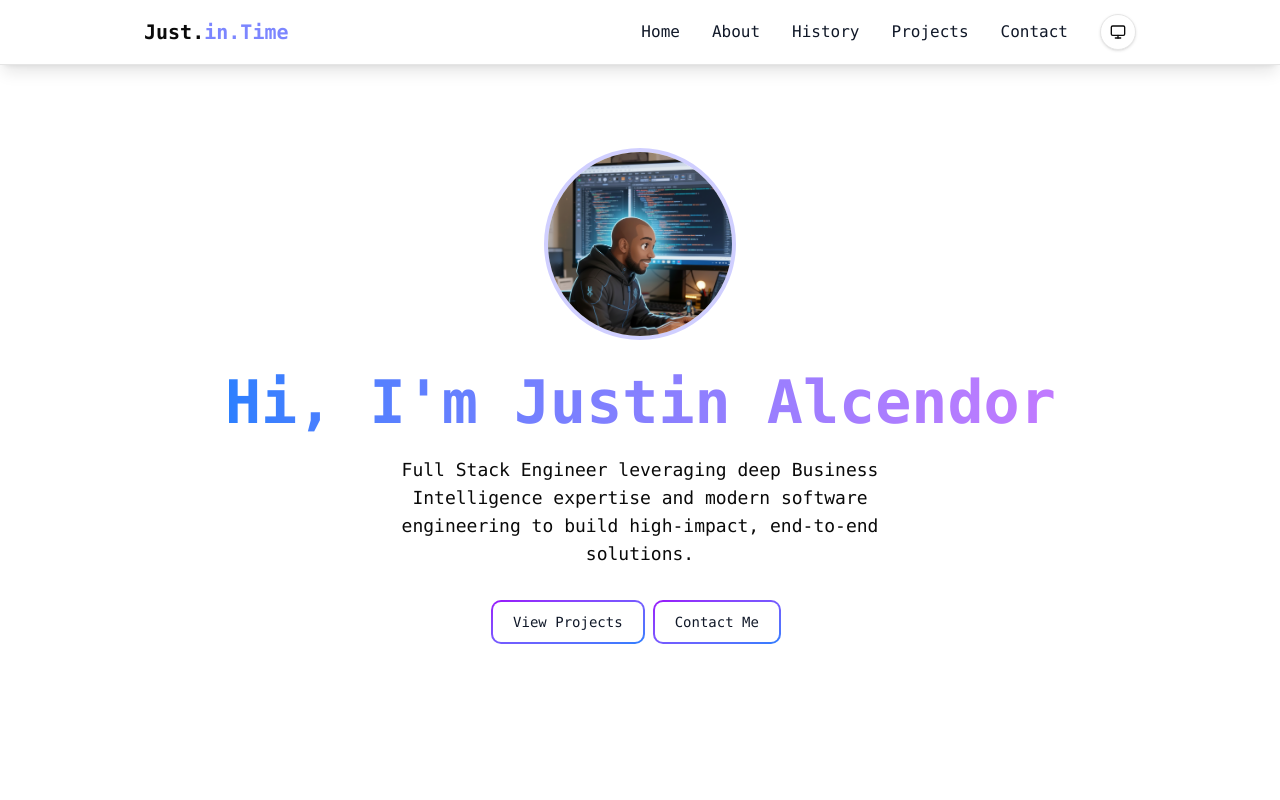
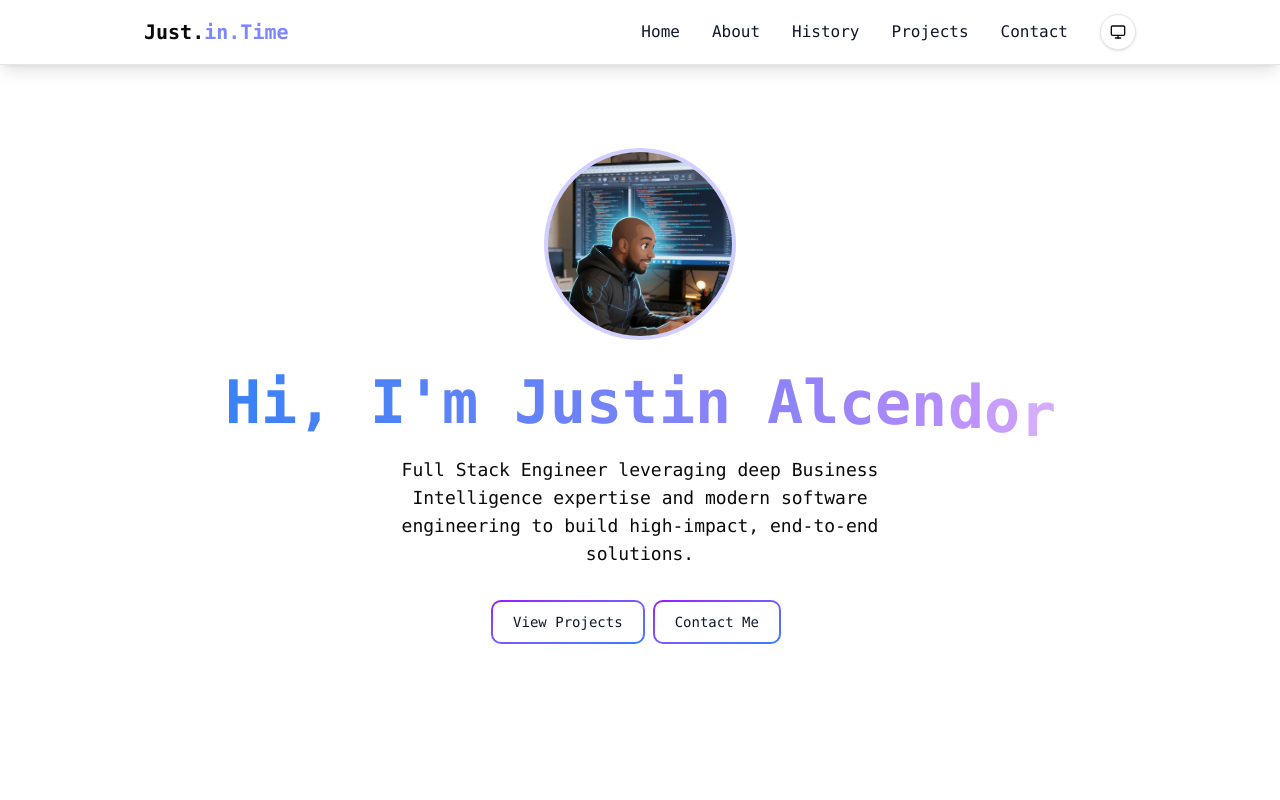
Before and after one commit to Kareem42/my-portfolio, a React (Vite) app: page / in a window 1280 px wide. Shown: the top 800 px of the page. Built offline with nearby package versions, Linux system fonts and the light colour scheme.

Commit message:
Fixed bug with SplitText component

```diff
--- a/src/components/SplitComponent.tsx
+++ b/src/components/SplitComponent.tsx
@@ -11,6 +11,7 @@ export interface SplitTextProps {
   className?: string;
   delay?: number;
   duration?: number;
+  gradient?: { from: string; to: string };
   ease?: string | ((t: number) => number);
   splitType?: "chars" | "words" | "lines" | "words, chars";
   from?: gsap.TweenVars;
@@ -36,6 +37,7 @@ const SplitText: React.FC<SplitTextProps> = ({
   rootMargin = "-100px",
   tag = "p",
   textAlign = "center",
+  gradient,
   onLetterAnimationComplete,
   active = true,
 }) => {
@@ -119,6 +121,19 @@ const SplitText: React.FC<SplitTextProps> = ({
         reduceWhiteSpace: false,
         onSplit: (self: GSAPSplitText) => {
           assignTargets(self);
+          if (gradient && splitType.includes("chars")) {
+            const chars = self.chars as HTMLElement[];
+            const lerp = (a: number, b: number, t: number) =>
+              Math.round(a + (b - a) * t);
+            const hex = (h: string) =>
+              [1, 3, 5].map((i) => parseInt(h.slice(i, i + 2), 16));
+            const [r1, g1, b1] = hex(gradient.from);
+            const [r2, g2, b2] = hex(gradient.to);
+            chars.forEach((c, i) => {
+              const t = chars.length > 1 ? i / (chars.length - 1) : 0;
+              c.style.color = `rgb(${lerp(r1, r2, t)}, ${lerp(g1, g2, t)}, ${lerp(b1, b2, t)})`;
+            });
+          }
           return gsap.fromTo(
             targets,
             { ...from },
--- a/src/components/section/Home.tsx
+++ b/src/components/section/Home.tsx
@@ -21,11 +21,12 @@ export const Home = ({ isLoaded }: { isLoaded: boolean }) => {
           <SplitComponent
             tag="h1"
             text="Hi, I'm Justin Alcendor"
-            className="text-5xl md:text-6xl font-mono font-bold mb-6 bg-gradient-to-r from-blue-500 to-purple-400 bg-clip-text text-transparent text-center"
+            className="text-5xl md:text-6xl font-mono font-bold mb-6 text-center"
+            gradient={{ from: "#3b82f6", to: "#c084fc" }}
             delay={100}
             duration={1.25}
             ease="power3.out"
-            splitType="lines"
+            splitType="chars"
             from={{ opacity: 0, y: 40 }}
             to={{ opacity: 1, y: 0 }}
             threshold={0.1}
```
